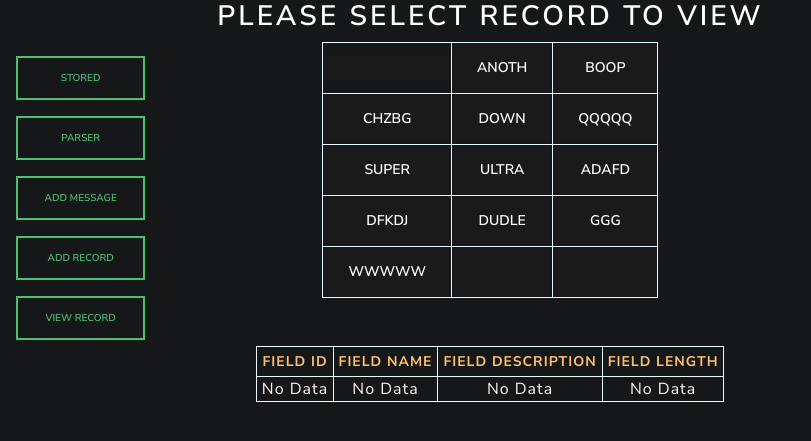
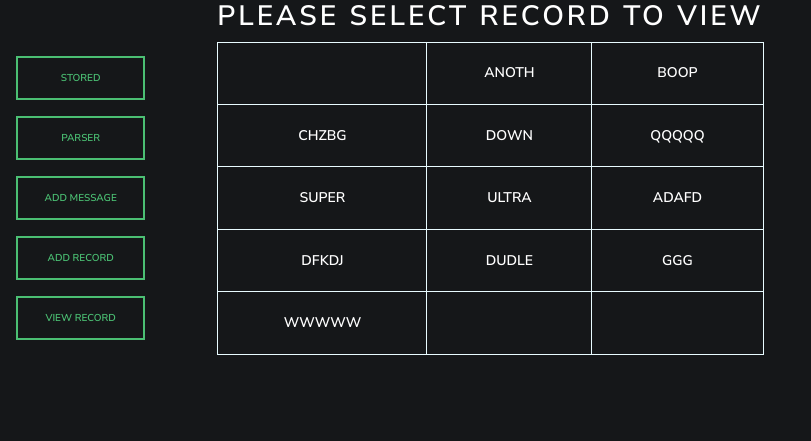
Before and after one commit to icefireturtle/legendparse, a Flask app: page /view_record/ in a window 1280 px wide. Shown: the top 441 px of the page, without its empty margins (0-811 px from the left). Run offline with Flask 3, Linux system fonts and the light colour scheme; some libraries are stand-ins or nearby versions.

Commit message:
created route for viewing selected record and handling render of all fields into view, added select record navigation under view table in separate table spanning width for easy navigation back to view select, removed static no data in else, render template now displays record selection first then creates table on selection, styles updated where table fills the area, fixed bugs with wrappers on linked buttons to fill height and width, changed backgound color of primary button to match theme, and tested

```diff
--- a/legendparse/app.py
+++ b/legendparse/app.py
@@ -182,6 +182,11 @@ def view_record():
 
     return render_template('view_record.html', records=records, table=table)
 
+@app.route('/view_record/<string:record_type>')
+def viewing_record(record_type):
+    fields = Record.query.filter(Record.record_type==record_type)
+    return render_template('view_record.html', fields=fields, record=record_type)
+
 if __name__ == '__main__':
     with app.app_context():
         db.create_all()
--- a/legendparse/static/style.css
+++ b/legendparse/static/style.css
@@ -52,9 +52,15 @@ td.time {
 
 a {
     color: lightgreen;
+    width: 100%;
+    height: 100%;
 }
 
 button {
     height: 100%;
     width: 100%
 }
+
+button.btn-primary {
+    background-color: #151719;
+}
--- a/legendparse/templates/view_record.html
+++ b/legendparse/templates/view_record.html
@@ -17,7 +17,7 @@
                     <h2>Viewing Record: {{record}}</h2>
                     {% else %}
                     <h2>Please select record to view</h2>
-                    <table>
+                    <table width='100%' height='90%'>
                         {% for row in table %}
                         {% set rdx = loop.index0 %}
                         <tr>
@@ -37,7 +37,8 @@
                     </table>
                     {% endif %}
                     <br /><br />
-                    <table>
+                    {% if record %}
+                    <table width='100%'>
                         <thead>
                             <th>Field ID</th>
                             <th>Field Name</th>
@@ -45,23 +46,29 @@
                             <th>Field Length</th>
                         </thead>
                         <tbody>
-                            {% if record %}
-                            {% for field in record %}
+                            {% for field in fields %}
                             <tr>
                                 <td>{{field.field_id}}</td>
                                 <td>{{field.field_name}}</td>
                                 <td>{{field.field_description}}</td>
                                 <td>{{field.field_length}}</td>
                             {% endfor %}
-                            {% else %}
-                                <td>No Data</td>
-                                <td>No Data</td>
-                                <td>No Data</td>
-                                <td>No Data</td>
                             </tr>
-                            {% endif %}
                         </tbody>
                     </table>
+                    <br /><br />
+                    <table width='100%'>
+                        <tbody>
+                            <tr>
+                                <td colspan="4">
+                                <a href="/view_record">
+                                <button class="btn btn-outline-danger">Select Another Record</button>
+                                </a>
+                                </td>
+                            </tr>
+                        </tbody>
+                    </table>
+                    {% endif %}
                 </div>
             </div>
         </div>
```
Also changed, not shown: legendparse/var/app-instance/site.db.
